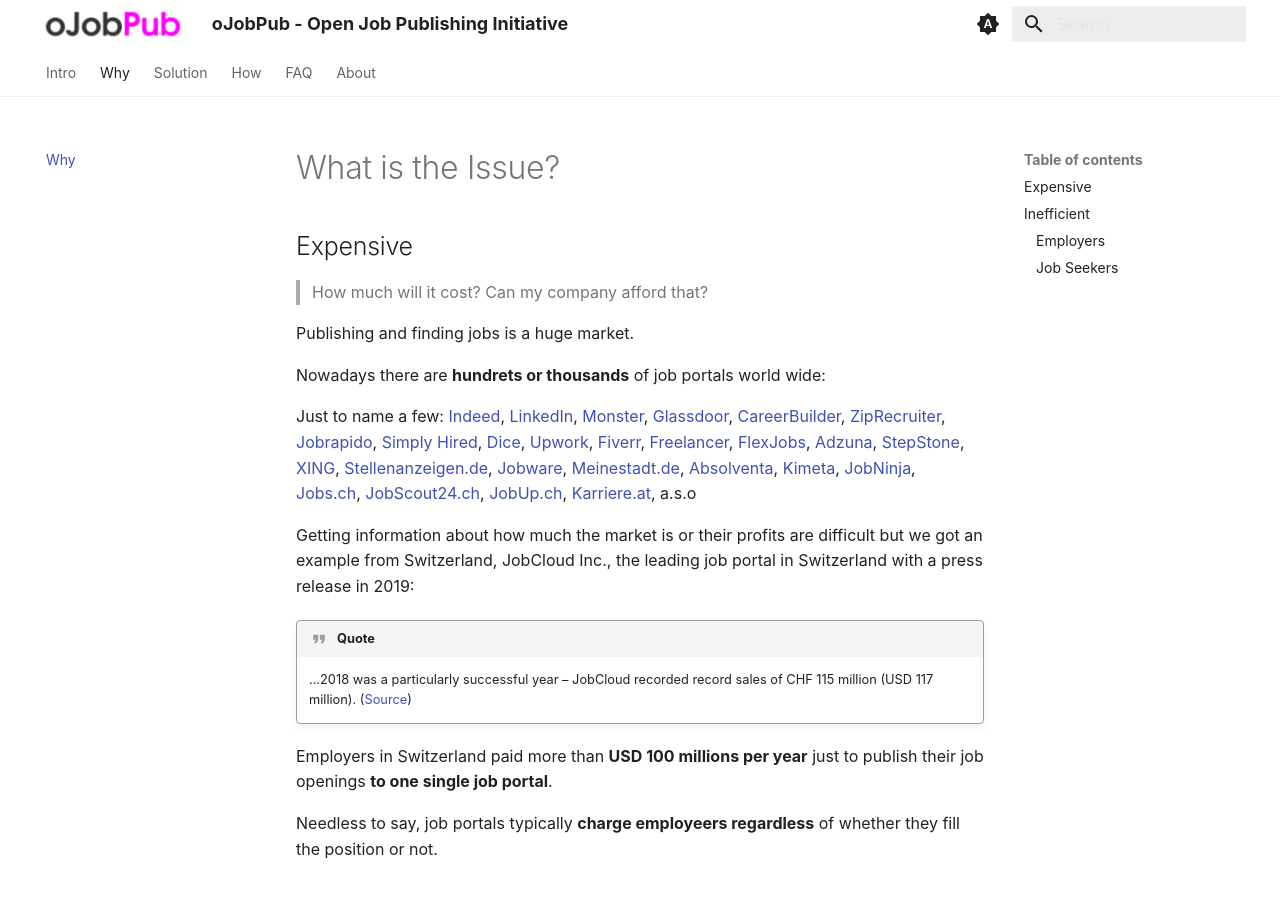
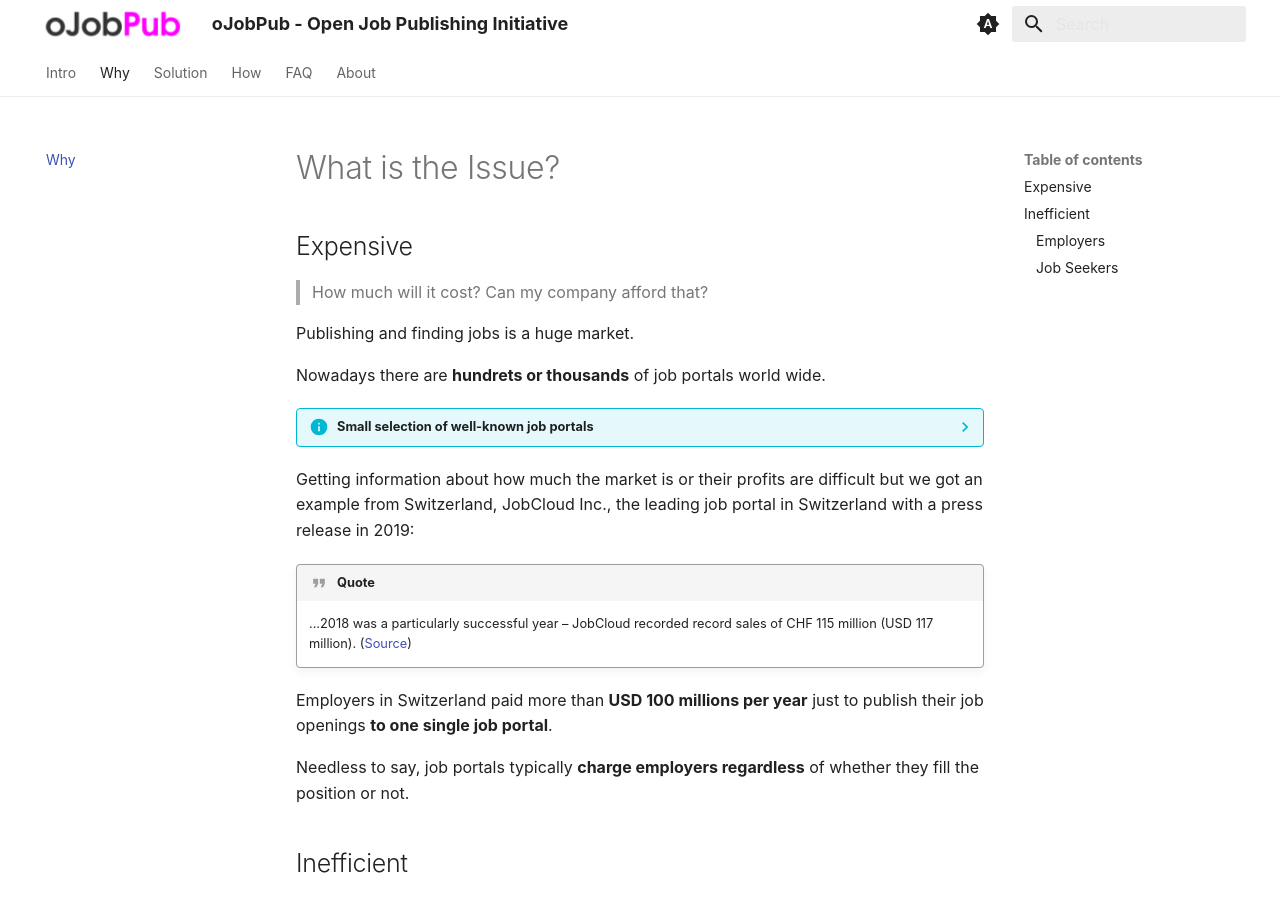
Before and after one commit to letsemploy/docs, an MkDocs documentation site: the page built from docs/why.md, in a window 1280 px wide and 900 px high. Built offline with MkDocs 1.6.1 and Material for MkDocs 9.7.7, drawn with Linux system fonts in a browser that asks for light colours.

Commit message:
smaller optimizations

```diff
--- a/docs/why.md
+++ b/docs/why.md
@@ -6,9 +6,10 @@
 
 Publishing and finding jobs is a huge market.
 
-Nowadays there are **hundrets or thousands** of job portals world wide:
+Nowadays there are **hundrets or thousands** of job portals world wide.
 
-Just to name a few: [Indeed](https://www.indeed.com), [LinkedIn](https://www.linkedin.com), [Monster](https://www.monster.com), [Glassdoor](https://www.glassdoor.com), [CareerBuilder](https://www.careerbuilder.com), [ZipRecruiter](https://www.ziprecruiter.com), [Jobrapido](https://de.jobrapido.com), [Simply Hired](https://www.simplyhired.com), [Dice](https://www.dice.com), [Upwork](https://www.upwork.com), [Fiverr](https://www.fiverr.com), [Freelancer](https://www.freelancer.com), [FlexJobs](https://www.flexjobs.com), [Adzuna](https://www.adzuna.com), [StepStone](https://www.stepstone.de), [XING](https://www.xing.com), [Stellenanzeigen.de](https://www.stellenanzeigen.de), [Jobware](https://www.jobware.de), [Meinestadt.de](https://www.meinestadt.de), [Absolventa](https://www.absolventa.de), [Kimeta](https://www.kimeta.de), [JobNinja](https://www.jobninja.com), [Jobs.ch](https://www.jobs.ch), [JobScout24.ch](https://www.jobscout24.ch), [JobUp.ch](https://www.jobup.ch), [Karriere.at](https://www.karriere.at), a.s.o
+??? info "Small selection of well-known job portals"
+    Just to name a few: [Indeed](https://www.indeed.com), [LinkedIn](https://www.linkedin.com), [Monster](https://www.monster.com), [Glassdoor](https://www.glassdoor.com), [CareerBuilder](https://www.careerbuilder.com), [ZipRecruiter](https://www.ziprecruiter.com), [Jobrapido](https://de.jobrapido.com), [Simply Hired](https://www.simplyhired.com), [Dice](https://www.dice.com), [Upwork](https://www.upwork.com), [Fiverr](https://www.fiverr.com), [Freelancer](https://www.freelancer.com), [FlexJobs](https://www.flexjobs.com), [Adzuna](https://www.adzuna.com), [StepStone](https://www.stepstone.de), [XING](https://www.xing.com), [Stellenanzeigen.de](https://www.stellenanzeigen.de), [Jobware](https://www.jobware.de), [Meinestadt.de](https://www.meinestadt.de), [Absolventa](https://www.absolventa.de), [Kimeta](https://www.kimeta.de), [JobNinja](https://www.jobninja.com), [Jobs.ch](https://www.jobs.ch), [JobScout24.ch](https://www.jobscout24.ch), [JobUp.ch](https://www.jobup.ch), [Karriere.at](https://www.karriere.at), a.s.o
 
 Getting information about how much the market is or their profits are difficult but we got an example from Switzerland, JobCloud Inc., the leading job portal in Switzerland with a press release in 2019:
 
@@ -18,7 +19,7 @@
 
 Employers in Switzerland paid more than **USD 100 millions per year** just to publish their job openings **to one single job portal**.
 
-Needless to say, job portals typically **charge employeers regardless** of whether they fill the position or not.
+Needless to say, job portals typically **charge employers regardless** of whether they fill the position or not.
 
 ## Inefficient
 
```
Also changed, not shown: docs/how/index.md (+2 -2 lines), docs/index.md (+1 -1 lines).
